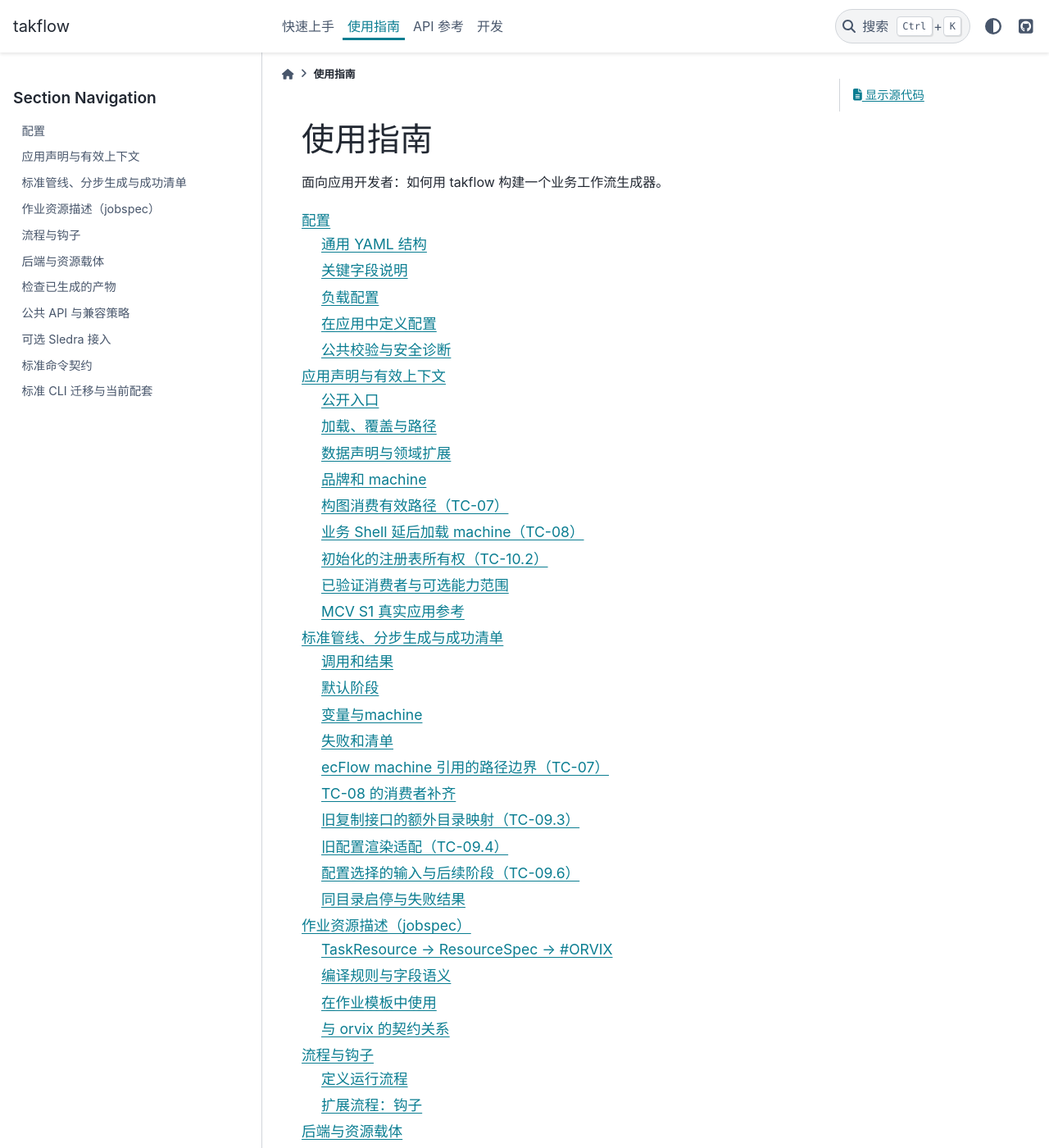
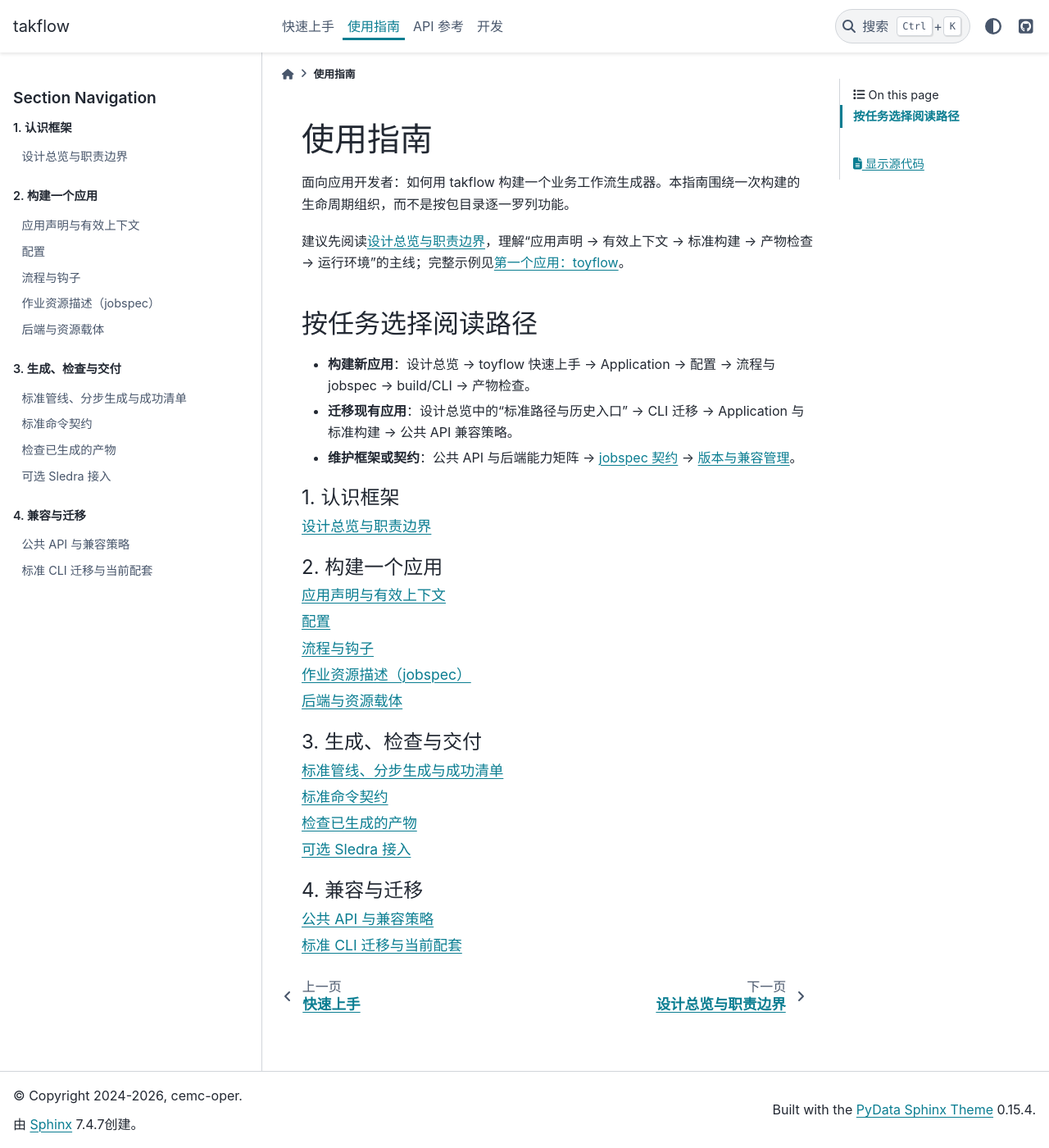
Before and after one commit to cemc-oper/takflow, a Sphinx documentation site: the page built from docs/source/guide/index.md, in a window 1280 px wide and 1400 px high. Shown: the whole window at 82% size. Built offline with Sphinx 7.4.7 and the PyData theme 0.15.4, drawn with Linux system fonts in a browser that asks for light colours; some of the changed text lies outside the part shown.

Commit message:
:memo: Organize takflow guide around the build lifecycle
- Add a guide overview covering prepare, standard build stages, runtime boundaries, and the flow and jobspec capability chains
- Group guide navigation by application development, artifact delivery, and migration tasks
- Add role-based reading paths while preserving existing guide page names and links

````diff
--- a/docs/source/guide/index.md
+++ b/docs/source/guide/index.md
@@ -1,19 +1,47 @@
 # 使用指南
 
-面向应用开发者：如何用 takflow 构建一个业务工作流生成器。
+面向应用开发者：如何用 takflow 构建一个业务工作流生成器。本指南围绕一次构建的生命周期组织，而不是按包目录逐一罗列功能。
+
+建议先阅读[设计总览与职责边界](overview.md)，理解“应用声明 → 有效上下文 → 标准构建 → 产物检查 → 运行环境”的主线；完整示例见[第一个应用：toyflow](../quickstart.md)。
+
+## 按任务选择阅读路径
+
+- **构建新应用**：设计总览 → toyflow 快速上手 → Application → 配置 → 流程与 jobspec → build/CLI → 产物检查。
+- **迁移现有应用**：设计总览中的“标准路径与历史入口” → CLI 迁移 → Application 与标准构建 → 公共 API 兼容策略。
+- **维护框架或契约**：公共 API 与后端能力矩阵 → [jobspec 契约](../reference/jobspec-schema.md) → [版本与兼容管理](../develop/versioning.md)。
 
 ```{toctree}
-:maxdepth: 2
+:maxdepth: 1
+:caption: 1. 认识框架
 
+overview
+```
+
+```{toctree}
+:maxdepth: 1
+:caption: 2. 构建一个应用
+
+application
 config
-application
+flow-and-hooks
+jobspec
+backends
+```
+
+```{toctree}
+:maxdepth: 1
+:caption: 3. 生成、检查与交付
+
 build
-jobspec
-flow-and-hooks
-backends
+cli
 generation-checks
+observability
+```
+
+```{toctree}
+:maxdepth: 1
+:caption: 4. 兼容与迁移
+
 public-api
-observability
-cli
 cli-migration
 ```
````
Also changed, not shown: docs/source/guide/overview.md (added, +139 -0 lines).
